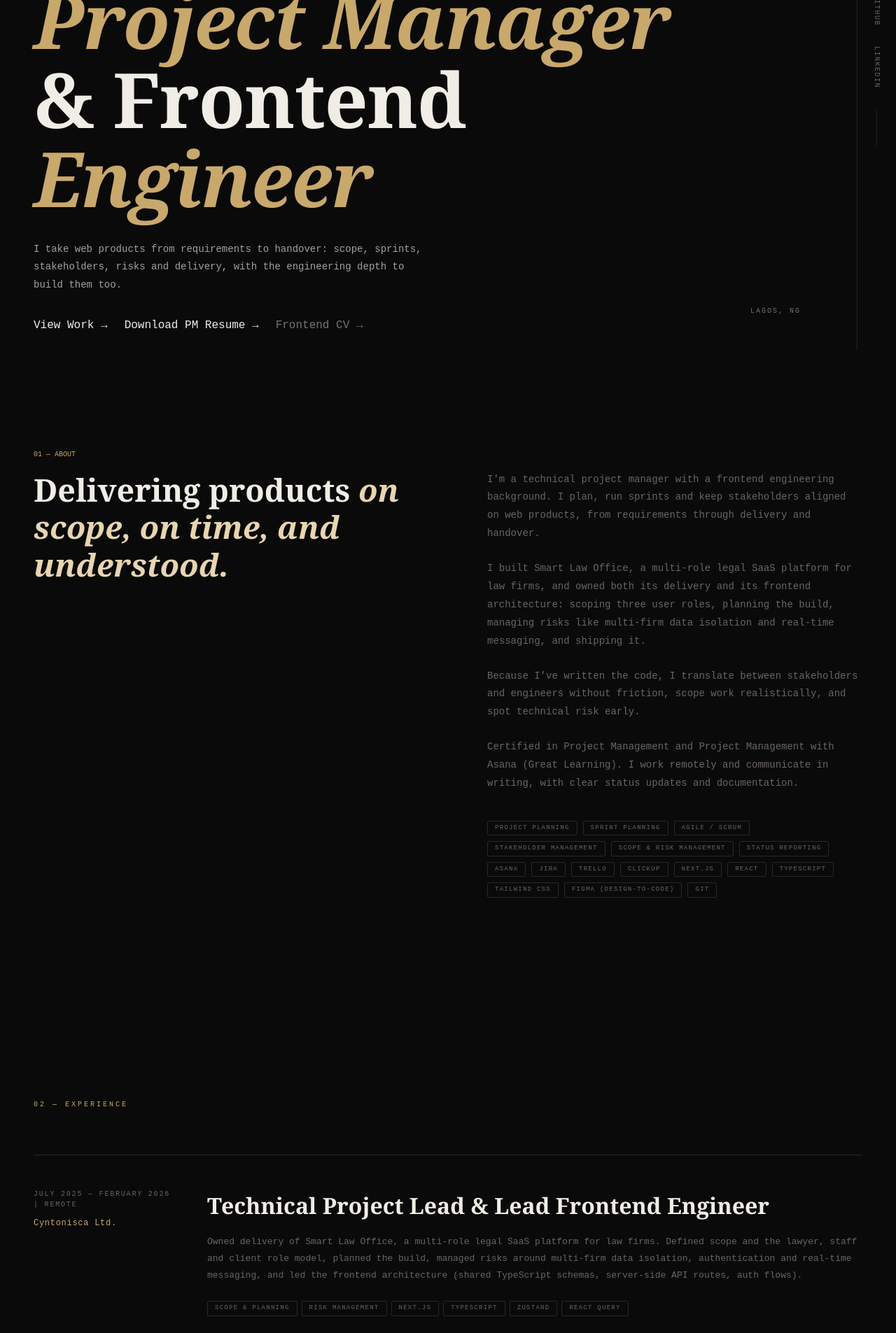
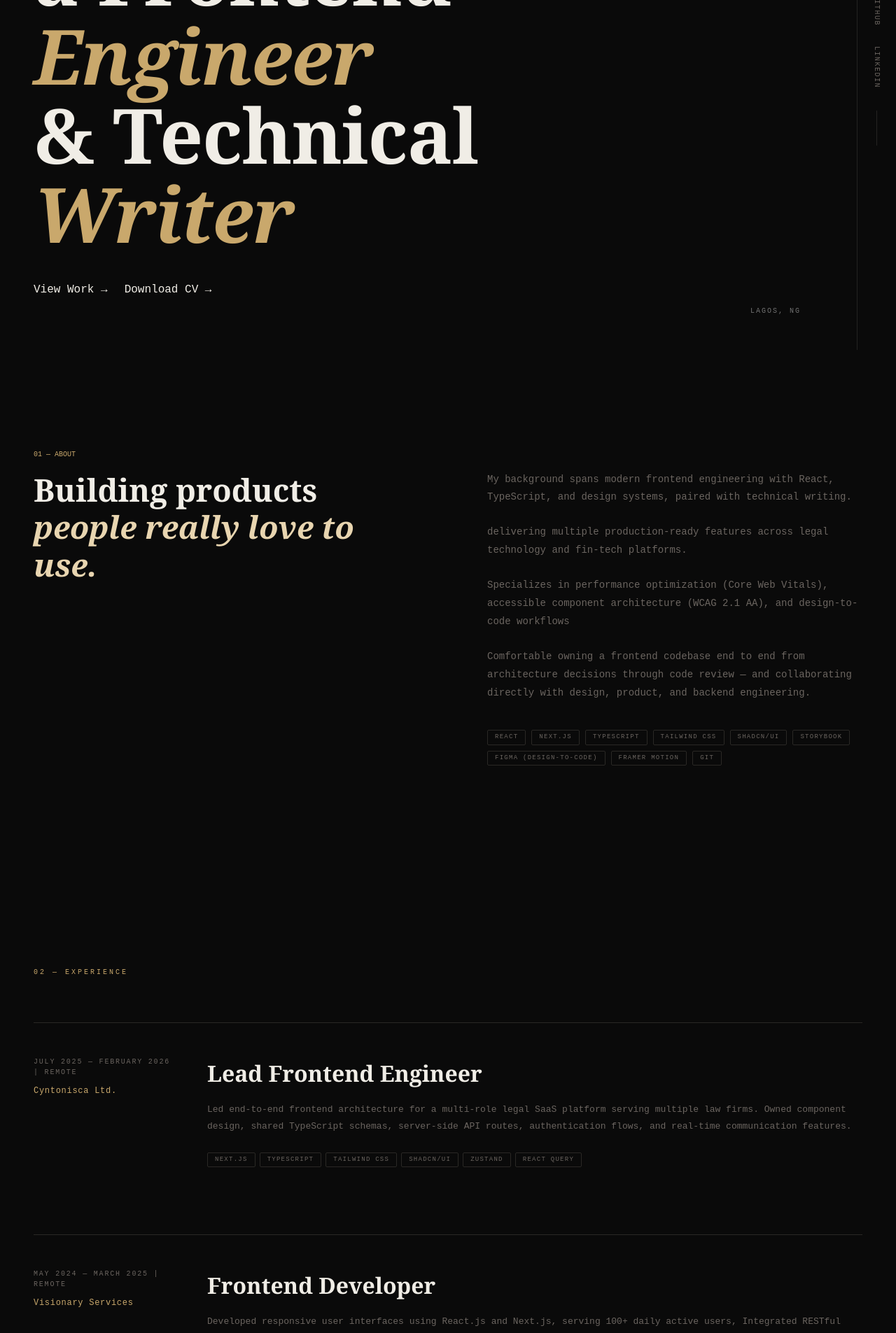
Before and after one commit to MikeAdelek/mikeadeleke, a Next.js app: page / in a window 1280 px wide. Shown: the part 300-2205 px from the top of the page at 70% size. Built offline with nearby package versions, Linux system fonts and the light colour scheme.

Commit message:
Revert "Realign portfolio for Project Manager roles"
This reverts commit 4976c712b6e4804874439c5b82cab53498fb864e.

```diff
--- a/src/app/components/AboutSection.tsx
+++ b/src/app/components/AboutSection.tsx
@@ -4,10 +4,10 @@ import AnimateIn from "./animation/AnimateIn";
 
 const AboutSection = () => {
   const about = [
-    "I'm a technical project manager with a frontend engineering background. I plan, run sprints and keep stakeholders aligned on web products, from requirements through delivery and handover.",
-    "I built Smart Law Office, a multi-role legal SaaS platform for law firms, and owned both its delivery and its frontend architecture: scoping three user roles, planning the build, managing risks like multi-firm data isolation and real-time messaging, and shipping it.",
-    "Because I've written the code, I translate between stakeholders and engineers without friction, scope work realistically, and spot technical risk early.",
-    "Certified in Project Management and Project Management with Asana (Great Learning). I work remotely and communicate in writing, with clear status updates and documentation.",
+    "My background spans modern frontend engineering with React, TypeScript, and design systems, paired with technical writing.",
+    "delivering multiple production-ready features across legal technology and fin-tech platforms.",
+    "Specializes in performance optimization (Core Web Vitals), accessible component architecture (WCAG 2.1 AA), and design-to-code workflows",
+    "Comfortable owning a frontend codebase end to end from architecture decisions through code review — and collaborating directly with design, product, and backend engineering.",
   ];
   return (
     <div className="py-24 md:py-36 px-6 md:px-12 max-w-7xl mx-auto">
@@ -21,9 +21,9 @@ const AboutSection = () => {
         {/* left column */}
         <AnimateIn delay={0.2}>
           <h2 className="serif text-[clamp(2rem,3.5vw,3.2rem)] font-bold leading-[1.2] text-text">
-            Delivering products{" "}
+            Building products{" "}
             <span className="italic text-accent">
-              on scope, on time, and understood.
+              people really love to use.
             </span>
           </h2>
         </AnimateIn>
--- a/src/app/components/Hero.tsx
+++ b/src/app/components/Hero.tsx
@@ -17,29 +17,21 @@ export default function Hero() {
           <span className="block">I&apos;m Mike,</span>
         </AnimateIn>
         <AnimateIn delay={0.4}>
-          <span className="block">a Technical</span>
+          <span className="block">a Frontend</span>
         </AnimateIn>
         <AnimateIn delay={0.5}>
-          <span className="block italic text-[#C9A86C]">Project Manager</span>
+          <span className="block italic text-[#C9A86C]">Engineer</span>
         </AnimateIn>
         <AnimateIn delay={0.6}>
-          <span className="block">& Frontend</span>
+          <span className="block">& Technical </span>
         </AnimateIn>
         <AnimateIn delay={0.7}>
-          <span className="block italic text-[#C9A86C]">Engineer</span>
+          <span className="block italic text-[#C9A86C]">Writer</span>
         </AnimateIn>
         {/* <AnimateIn delay={0.8}>
           <span className="block"></span>
         </AnimateIn> */}
       </h1>
-
-      <AnimateIn delay={0.9} className="mt-6 max-w-xl">
-        <p className="text-[14px] leading-[1.85] text-neutral-400">
-          I take web products from requirements to handover: scope, sprints,
-          stakeholders, risks and delivery, with the engineering depth to
-          build them too.
-        </p>
-      </AnimateIn>
 
       {/* Year / Role badge */}
       <AnimateIn
--- a/src/app/components/HeroActions.tsx
+++ b/src/app/components/HeroActions.tsx
@@ -2,10 +2,10 @@
 import AnimateIn from "./animation/AnimateIn";
 
 export default function HeroActions() {
-  const download = (file: string) => {
+  const downloadCV = () => {
     const a = document.createElement("a");
-    a.href = `/${file}`;
-    a.download = file;
+    a.href = "/Michael_Olomola_Frontend_Engineer_Resume.pdf";
+    a.download = "Michael_Olomola_Frontend_Engineer_Resume.pdf";
     a.click();
   };
 
@@ -19,17 +19,8 @@ export default function HeroActions() {
       <button onClick={scrollToWork} className="cursor-pointer">
         View Work →
       </button>
-      <button
-        onClick={() => download("Michael_Olomola_Project_Manager_Resume.pdf")}
-        className="cursor-pointer"
-      >
-        Download PM Resume →
-      </button>
-      <button
-        onClick={() => download("Michael_Olomola_Frontend_Engineer_Resume.pdf")}
-        className="cursor-pointer text-neutral-500"
-      >
-        Frontend CV →
+      <button onClick={downloadCV} className="cursor-pointer">
+        Download CV →
       </button>
     </AnimateIn>
   );
--- a/src/app/components/ProjectSection.tsx
+++ b/src/app/components/ProjectSection.tsx
@@ -9,7 +9,7 @@ export default function ProjectSection() {
         delay={0.1}
         className="text-[10px] tracking-[0.3em] uppercase text-[#C9A86C] mb-16"
       >
-        03 — Projects & Delivery
+        03 — Projects
       </AnimateIn>
 
       <div className="flex flex-col gap-12">
--- a/src/app/layout.tsx
+++ b/src/app/layout.tsx
@@ -13,8 +13,8 @@ const geistMono = Geist_Mono({
 });
 
 export const metadata: Metadata = {
-  title: "Mike Adeleke | Technical Project Manager",
-  description: "Technical Project Manager with a frontend engineering background. Scope, sprints, stakeholders and delivery for web products."
+  title: "Mike Adeleke",
+  description: "Frontend Engineer || Software Engineer || Technical Writer"
 };
 
 export default function RootLayout({
--- a/src/data/experience.ts
+++ b/src/data/experience.ts
@@ -1,30 +1,30 @@
 export const EXPERIENCE = [
   {
-    role: "Technical Project Lead & Lead Frontend Engineer",
+    role: "Lead Frontend Engineer",
     company: "Cyntonisca Ltd.",
     period: "July 2025 — February 2026 | Remote",
-    desc: "Owned delivery of Smart Law Office, a multi-role legal SaaS platform for law firms. Defined scope and the lawyer, staff and client role model, planned the build, managed risks around multi-firm data isolation, authentication and real-time messaging, and led the frontend architecture (shared TypeScript schemas, server-side API routes, auth flows).",
+    desc: "Led end-to-end frontend architecture for a multi-role legal SaaS platform serving multiple law firms. Owned component design, shared TypeScript schemas, server-side API routes, authentication flows, and real-time communication features.",
     tech: [
-      "Scope & Planning",
-      "Risk Management",
       "Next.js",
       "TypeScript",
+      "Tailwind CSS",
+      "Shadcn/UI",
       "Zustand",
       "React Query",
     ],
   },
   {
-    role: "Project Manager & Frontend Developer",
+    role: "Frontend Developer",
     company: "Visionary Services",
     period: "May 2024 — March 2025 | Remote",
-    desc: "Managed project delivery and organised sprints for a remote team: task planning, ownership, milestone reviews and stakeholder updates. Also built responsive React and Next.js interfaces serving 100+ daily active users, integrating REST APIs for real-time updates and improving performance through code optimisation and lazy loading.",
-    tech: ["Sprint Planning", "Agile", "React", "TypeScript", "Tailwind CSS"],
+    desc: "Developed responsive user interfaces using React.js and Next.js, serving 100+ daily active users, Integrated RESTful APIs to implement real-time updates,Enhanced scalability and performance through code optimization and lazy loading.",
+    tech: ["React", "TypeScript", "Tailwind CSS"],
   },
   {
-    role: "Project Manager",
+    role: "Frontend Developer",
     company: "Zentrix Innovative Labs",
     period: "November 2023 — March 2024 | Remote",
-    desc: "Managed delivery of an edu-tech platform: turned stakeholder requirements into tasks and milestones, coordinated designers and developers, and reviewed quality before handover. Worked directly with UI/UX designers to reach 95% wireframe-to-code accuracy and improved cross-browser compatibility by 20%.",
-    tech: ["Requirements", "Stakeholder Management", "Quality Reviews", "React"],
+    desc: "Built high-performance frontend components for an edu-tech platform using React.js. Collaborated with UI/UX designers to achieve 95% wireframe-to-code accuracy. Improved cross-browser compatibility by 20% through advanced debugging and responsive design. Implemented secure payment integration features following modern API standards.",
+    tech: ["React", "TypeScript", "Tailwind CSS"],
   },
 ];
--- a/src/data/projects.ts
+++ b/src/data/projects.ts
@@ -16,21 +16,14 @@ export const SOCIALS = [
 ];
 
 export const SKILLS = [
-  "Project Planning",
-  "Sprint Planning",
-  "Agile / Scrum",
-  "Stakeholder Management",
-  "Scope & Risk Management",
-  "Status Reporting",
-  "Asana",
-  "Jira",
-  "Trello",
-  "ClickUp",
+  "React",
   "Next.js",
-  "React",
   "TypeScript",
   "Tailwind CSS",
+  "Shadcn/UI",
+  "Storybook",
   "Figma (design-to-code)",
+  "Framer Motion",
   "Git",
 ];
 
@@ -38,14 +31,14 @@ export const PROJECTS = [
   {
     num: "01",
     title: "Smart Law Office",
-    desc: "Multi-role legal SaaS for law firms. Led delivery end to end: scoped the lawyer, staff and client roles, planned the build, managed risks (multi-firm data isolation, auth, real-time messaging) and owned the frontend architecture.",
+    desc: "Multi-role legal SaaS platform. Full frontend architecture, auth flows, real-time messaging, and multi-firm data isolation.",
     tech: ["Next.js", "TypeScript", "Zustand", "Tailwind CSS", "Shadcn/UI"],
     href: "https://legalflow.cyntonisca.com",
   },
   {
     num: "02",
     title: "Bankify",
-    desc: "Self-directed fintech prototype, planned and shipped in phases: analytics dashboards, auth flows and Zod form validation.",
+    desc: "Banking application prototype with analytics dashboards, auth stores, and form validation with Zod.",
     tech: ["Next.js", "Zustand", "React Query", "Framer Motion"],
     href: "https://bankify-sigma.vercel.app/",
   },
```
Also changed, not shown: 1 other file (tests, documents, lock files or other folders).
